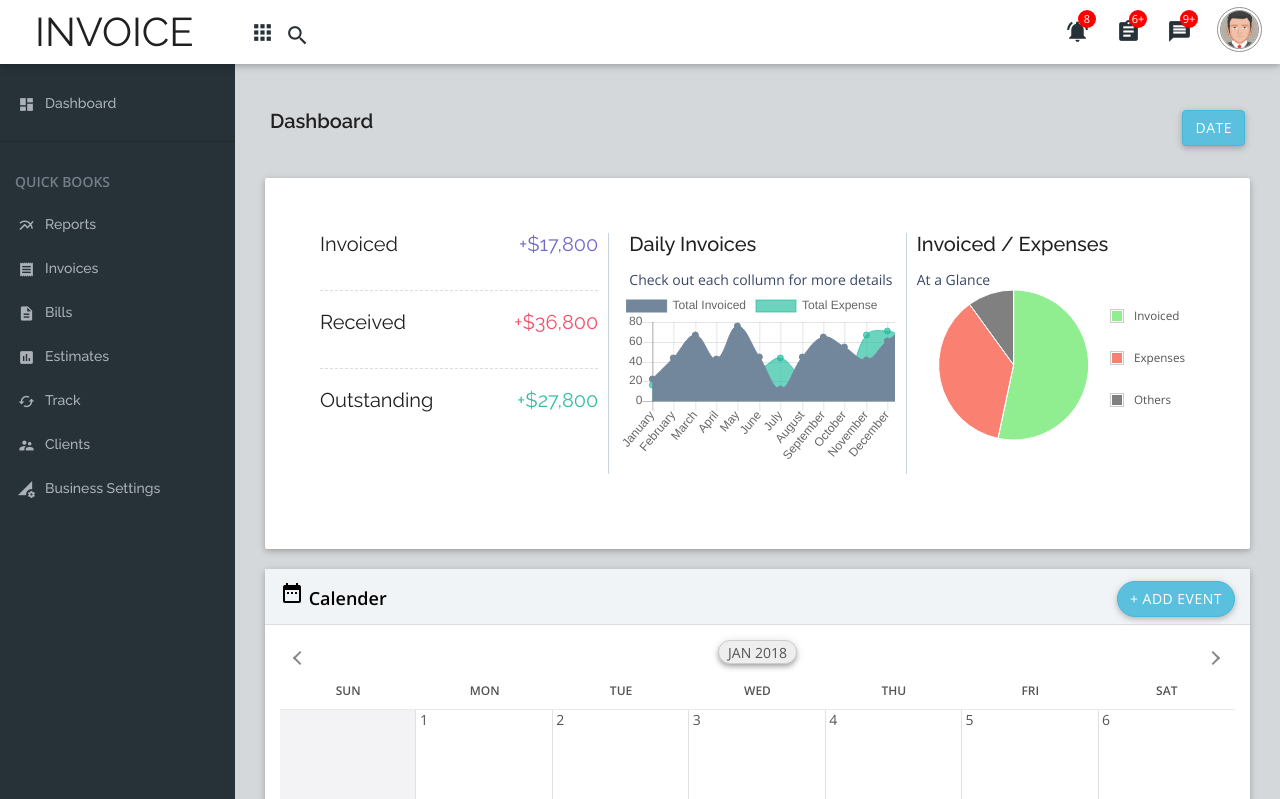
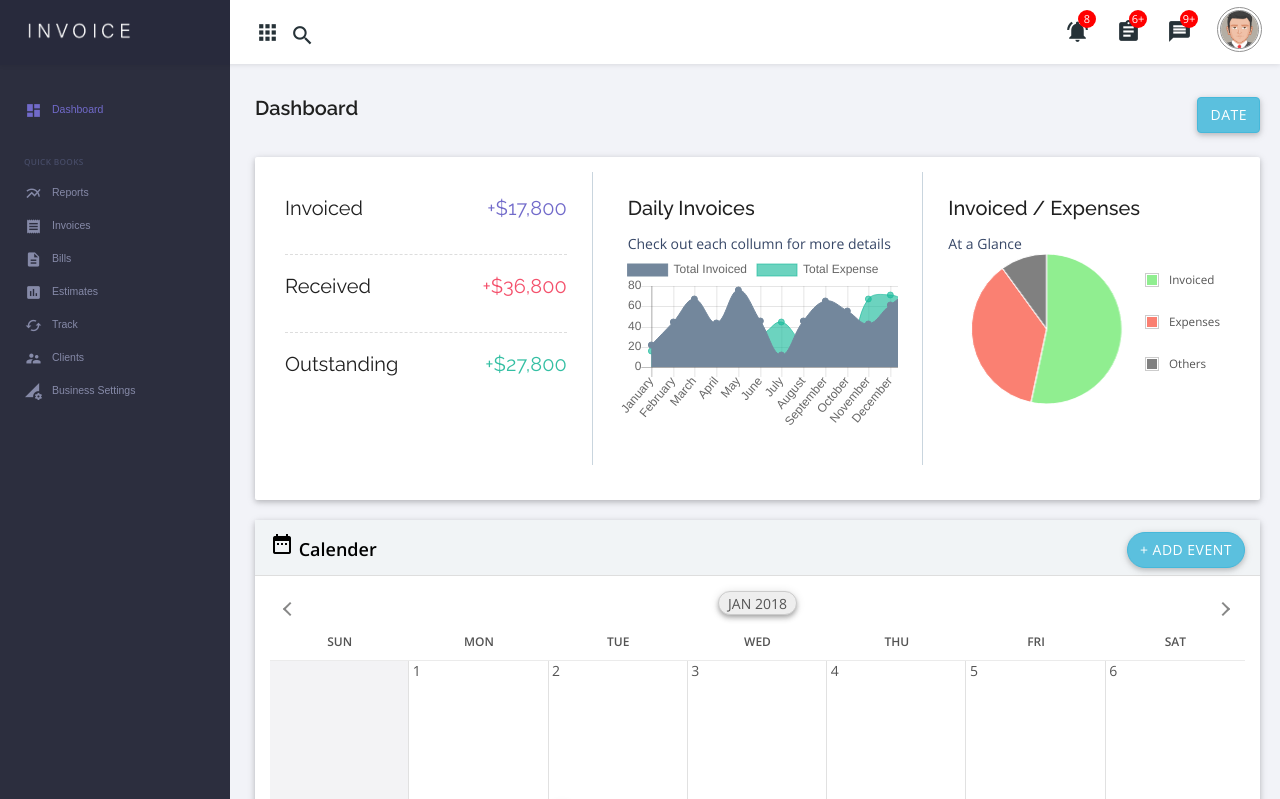
Before and after one commit to Tapasmanbz/D3, a plain HTML site: page dashboard_template.html in a window 1280 px wide. Shown: the top 799 px of the page. Drawn offline with nearby package versions, Linux system fonts and the light colour scheme.

Commit message:
update alignment side menu

```diff
--- a/assets/dist/css/stylematerial.css
+++ b/assets/dist/css/stylematerial.css
@@ -112,8 +112,8 @@ body {
     overflow-x: hidden;
     overflow-y: auto;
     color: #374767;
-    background-color: #d5d8da;
-    font-family: 'Open Sans', 'Helvetica Neue', Helvetica, Arial, sans-serif;
+    background-color: #f2f3f8;
+    font-family: 'Open Sans', 'Helvetica Neue', Helvetica, Arial, sans-serif, Poppins;
 }
 ul {
     list-style-type: none;
@@ -230,8 +230,8 @@ hr {
     margin-left: -235px;
     top: 64px;
     left: 235px;
-    width: 235px;
-    background: #263238;
+    width: 230px;
+    background: #2c2e3e;
     position: fixed;
     height: 100%;
     overflow-y: auto;
@@ -248,12 +248,12 @@ hr {
 #page-content-wrapper {
     width: 100%;
     transition: all 0.4s ease 0s;
-    padding: 65px 20px 0;
+    padding: 60px 10px 0;
     overflow-x: hidden;
 }
 #menu-toggle {
     float: left;
-    margin-left: 15px;
+    margin-left: 25px;
 }
 /*#menu-toggle > i.fa {
     width: 0;
@@ -265,20 +265,23 @@ hr {
     padding: 13px 10px;
 }
 .navbar-inverse {
-    background-color: #fff;
+    background-color: #ffffff;
     border: 0;
     margin: 0;
+	/*min-height: 70px;*/
     /*    -webkit-box-shadow: 0 2px 40px 0 rgba(0,0,0,.08);
         box-shadow: 0 2px 40px 0 rgba(0,0,0,.08);*/
-    -webkit-box-shadow: 0 2px 5px 0 rgba(0,0,0,0.16), 0 2px 10px 0 rgba(0,0,0,0.12);
-    box-shadow: 0 2px 5px 0 rgba(0,0,0,0.16), 0 2px 10px 0 rgba(0,0,0,0.12);
+    -webkit-box-shadow: 0 0px 0px 0 rgba(0,0,0,0.1), 0 1px 5px 0 rgba(0,0,0,0.1);
+    box-shadow: 0 0px 0px 0 rgba(0,0,0,0.1), 0 1px 5px 0 rgba(0,0,0,0.1);
 }
 .sidebar ul .list-header {
     font-weight: 600;
-    color: #747e88;
-    margin-top: 20px;
-    padding: 10px 15px;
-    position: relative;
+    color: #464b66;
+    padding: 9px 24px;
+    position: relative;
+	font-size: 0.83rem;
+    text-transform: uppercase;
+    letter-spacing: 0.3px;
 }
 .sidebar ul .list-divider {
     margin: 15px 0;
@@ -288,12 +291,13 @@ hr {
     border-top: 1px solid rgba(0,0,0,0.15);
 }
 .sidebar ul li a {
-    font-weight: 500;
+    font-weight: 400;
     display: block;
-    color: #abb1b7;
-    padding: 12px 18px;
-    font-size: 14px;
-    font-family: 'Raleway', sans-serif;
+    color: #868aa8;
+    padding: 8px 25px;
+    font-size: 1.05rem;
+    font-family: 'Poppins', sans-serif;
+	/*height: 40px;*/
 }
 .nav>li>a:focus, .nav>li>a:hover {
     text-decoration: none;
@@ -357,14 +361,15 @@ li.top-search > a > i.material-icons {
     line-height: 45px;
 }
 .navbar-brand {
-    width: 235px;
-    padding: 0 10px;
+    width: 230px;
+    padding: 0 18px;
     height: 65px;
 }
 .navbar-brand > img {
-    width: 180px;
-    height: 39px;
-    margin-top: 12px;
+    width: 113px;
+    height: 23px;
+    margin-top: 20px;
+    padding-left: 9px;
 }
 @media (min-width: 768px){
     .navbar-right .dropdown-menu {
--- a/dashboard_template.html
+++ b/dashboard_template.html
@@ -39,9 +39,9 @@
     <!--navbar top-->
     <nav class="navbar navbar-inverse navbar-fixed-top">
       <!-- Logo -->
-      <a class="navbar-brand pull-left" href="dashboard.html">
-        <!-- <img src="assets/images/logo.svg" alt="logo" width="205" height="60"> -->
-        <h1 style="margin-top:10px; margin-left:25px"> INVOICE </h1>
+      <a class="navbar-brand pull-left" href="dashboard.html" style="background: #282a3c; color: white;">
+        <img src="assets/images/tekno_invoice.png" alt="logo">
+        <!-- <h1 style="margin-top:10px; margin-left:25px; color:white"> INVOICE </h1> -->
       </a>
       <a id="menu-toggle">
         <i class="material-icons">apps</i>
@@ -66,8 +66,8 @@
               <i class="material-icons">notifications_active</i><span class="numbers">8</span>
             </a>
             <ul class="dropdown-menu dropdown-message mCustomScrollbar animated bounceIn dropdown-notification" data-mcs-theme="minimal">
+              <!-- start notification -->
               <li class="list-details">
-                <!-- start notification -->
                 <a href="#">
                   <div class="pro-images pull-left">
                     <img src="assets/dist/img/avatar4.png" class="img-circle" height="40" width="40" alt="User Image">
@@ -77,8 +77,8 @@
                   <span class="badge pro-badge teal">15 hours ago</span>
                 </a>
               </li>
+              <!-- start notification -->
               <li class="list-details">
-                <!-- start notification -->
                 <a href="#">
                   <div class="pro-images pull-left">
                     <img src="assets/dist/img/avatar3.png" class="img-circle" height="40" width="40" alt="User Image">
@@ -88,9 +88,8 @@
                   <span class="badge pro-badge teal">15 hours ago</span>
                 </a>
               </li>
-
+              <!-- start notification -->
               <li class="list-details">
-                <!-- start notification -->
                 <a href="#">
                   <div class="pro-images pull-left">
                     <img src="assets/dist/img/avatar2.png" class="img-circle" height="40" width="40" alt="User Image">
@@ -100,8 +99,8 @@
                   <span class="badge pro-badge teal">15 hours ago</span>
                 </a>
               </li>
+              <!-- start notification -->
               <li class="list-details list-ntfc">
-                <!-- start notification -->
                 <a href="#">
                   <div class="pro-images pull-left">
                     <img src="assets/dist/img/avatar4.png" class="img-circle" height="40" width="40" alt="User Image">
@@ -303,15 +302,16 @@
           </ul>
         </div>
       </nav>
+
       <!-- Sidebar -->
       <div id="sidebar-wrapper" class="waves-effect" data-simplebar>
         <div class="navbar-default sidebar" role="navigation">
           <div class="sidebar-nav navbar-collapse">
             <ul class="nav" id="side-menu" >
 
-              <li style="margin-top:17px; margin-bottom:16px;"><a href="dashboard.html"><i class="material-icons">dashboard</i>Dashboard</a></li>
+              <li style="padding: 30px 0 20px 0;"><a href="dashboard.html" style="color: #716aca;"><i class="material-icons">dashboard</i>Dashboard</a></li>
 
-              <li class="list-divider"></li>
+              <!-- <li class="list-divider"></li> -->
               <li class="list-header">QUICK BOOKS</li>
               <li>
                 <a href="#"><i class="material-icons">multiline_chart</i>Reports</a>
@@ -349,7 +349,7 @@
         <div class="page-content">
           <!-- Content Header (Page header) -->
           <section>
-            <div style="padding:15px;margin:30px 0px 30px;">
+            <div style="padding:10px;margin: 27px 0px 27px;">
               <span>
                 <h2 style="display:inline; font-weight:600;">Dashboard</h2>
                 <button class="btn btn-info" style="display:inline;float:right;">Date</button></span>
@@ -364,26 +364,26 @@
                   <div class="col-lg-12 col-md-12 col-sm-12 col-xs-12">
                     <div class="card">
                       <div class="card-content">
-                        <div class="row" style="padding:40px;">
+                        <div class="row">
 
-                          <div class="col-lg-4" style="font-weight:500;">
-                            <div class="row">
+                          <div class="col-lg-4" style="font-weight:500; padding:25px;">
+                            <div class="row justify-content-center align-items-center">
                               <div class="col-lg-12">
                                 <h2>
                                   <span>Invoiced</span><span style="float:right; color:#716aca;">+$17,800</span>
                                 </h2>
                               </div>
                             </div>
-                            <hr style="border-top: 1px dashed #ddd; margin:20px 0px 20px;" />
-                            <div class="row">
+                            <hr style="border-top: 1px dashed #ddd; margin:10px 0px 20px;" />
+                            <div class="row justify-content-center align-items-center">
                               <div class="col-lg-12">
                                 <h2>
                                   <span>Received</span><span style="float:right; color:#f4516c;">+$36,800</span>
                                 </h2>
                               </div>
                             </div>
-                            <hr style="border-top: 1px dashed #ddd; margin:20px 0px 20px;" />
-                            <div class="row">
+                            <hr style="border-top: 1px dashed #ddd; margin:10px 0px 20px;" />
+                            <div class="row justify-content-center align-items-center">
                               <div class="col-lg-12">
                                 <h2>
                                   <span>Outstanding</span><span style="float:right; color:#34bfa3;">+$27,800</span>
@@ -392,7 +392,7 @@
                             </div>
                           </div>
 
-                          <div class="col-lg-4 vertical-divider">
+                          <div class="col-lg-4 vertical-divider" style="padding:25px;">
                             <h2 style="font-weight:500; padding-left:10px;">Daily Invoices</h2>
                             <p style="padding-left:10px;">Check out each collumn for more details</p>
                             <!-- Line Graph -->
@@ -400,7 +400,7 @@
                             <!-- ./Line Graph -->
                           </div>
 
-                          <div class="col-lg-4">
+                          <div class="col-lg-4" style="padding:25px;">
                             <h2 style="font-weight:500;">Invoiced / Expenses</h2>
                             <p>At a Glance</p>
                             <!-- Pie Chart -->
```
Also changed, not shown: assets/images/tekno_invoice.png (added).
